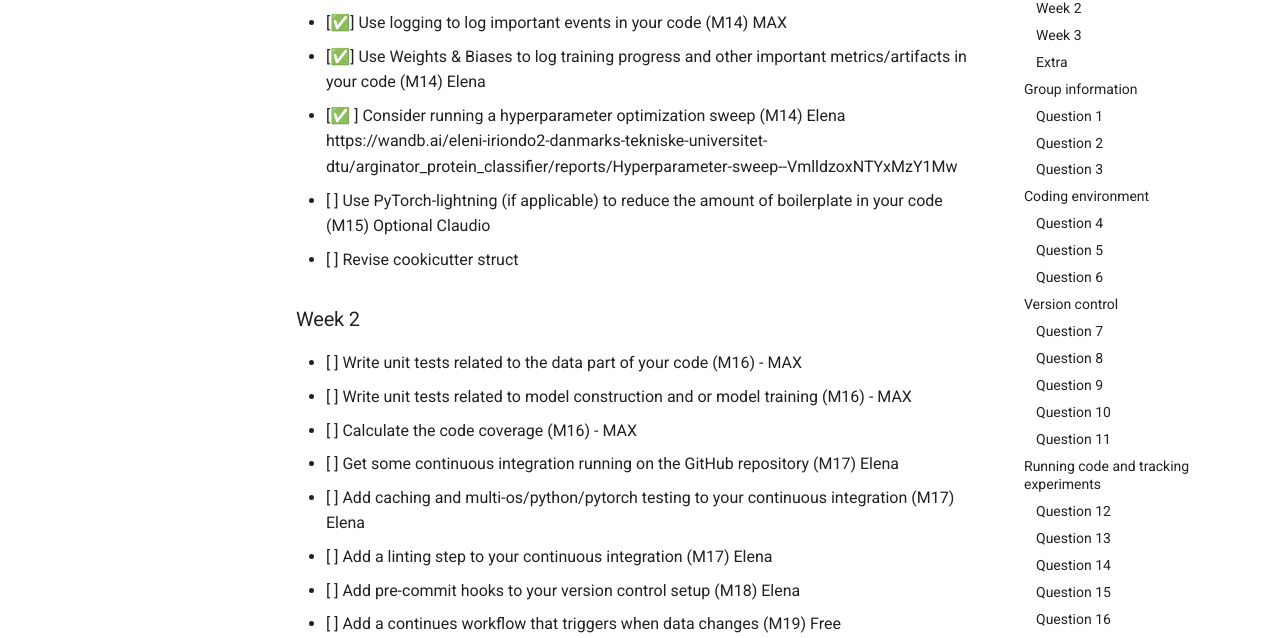
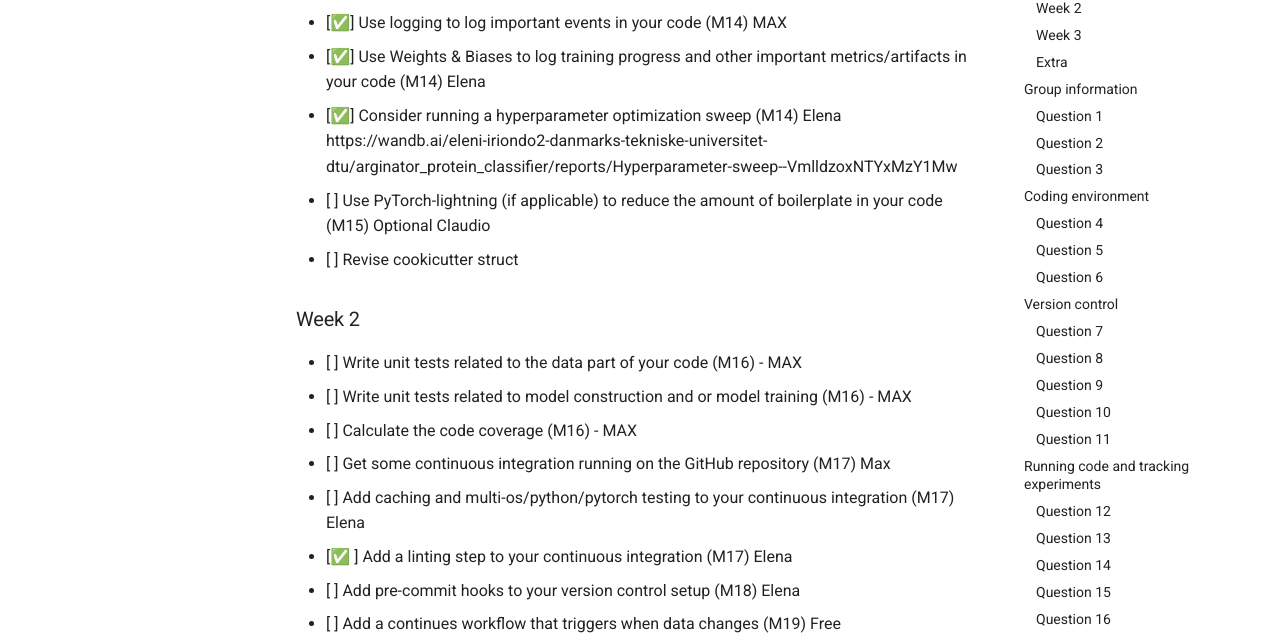
Before and after one commit to elena-iri/ARGinator, an MkDocs documentation site: the page built from docs/source/checklist.md, in a window 1280 px wide and 900 px high, scrolled down 1874 px. Shown: the part 154-792 px from the top of the window. Built offline with MkDocs 1.6.1 and Material for MkDocs 9.7.7, drawn with Linux system fonts in a browser that asks for light colours.

Commit message:
update checklist

```diff
--- a/docs/source/checklist.md
+++ b/docs/source/checklist.md
@@ -71,7 +71,7 @@ will check the repositories and the code to verify your answers.
 * [ ] Use profiling to optimize your code (M12) - TOMS
 * [✅] Use logging to log important events in your code (M14) MAX
 * [✅] Use Weights & Biases to log training progress and other important metrics/artifacts in your code (M14) Elena
-* [✅ ] Consider running a hyperparameter optimization sweep (M14) Elena
+* [✅] Consider running a hyperparameter optimization sweep (M14) Elena
       https://wandb.ai/eleni-iriondo2-danmarks-tekniske-universitet-dtu/arginator_protein_classifier/reports/Hyperparameter-sweep--VmlldzoxNTYxMzY1Mw
 * [ ] Use PyTorch-lightning (if applicable) to reduce the amount of boilerplate in your code (M15) Optional Claudio
 * [ ] Revise cookicutter struct
@@ -81,9 +81,9 @@ will check the repositories and the code to verify your answers.
 * [ ] Write unit tests related to the data part of your code (M16) - MAX
 * [ ] Write unit tests related to model construction and or model training (M16) - MAX
 * [ ] Calculate the code coverage (M16) - MAX
-* [ ] Get some continuous integration running on the GitHub repository (M17) Elena
+* [ ] Get some continuous integration running on the GitHub repository (M17) Max
 * [ ] Add caching and multi-os/python/pytorch testing to your continuous integration (M17) Elena
-* [ ] Add a linting step to your continuous integration (M17) Elena
+* [✅ ] Add a linting step to your continuous integration (M17) Elena
 * [ ] Add pre-commit hooks to your version control setup (M18) Elena
 * [ ] Add a continues workflow that triggers when data changes (M19) Free
 * [ ] Add a continues workflow that triggers when changes to the model registry is made (M19) Free
```
